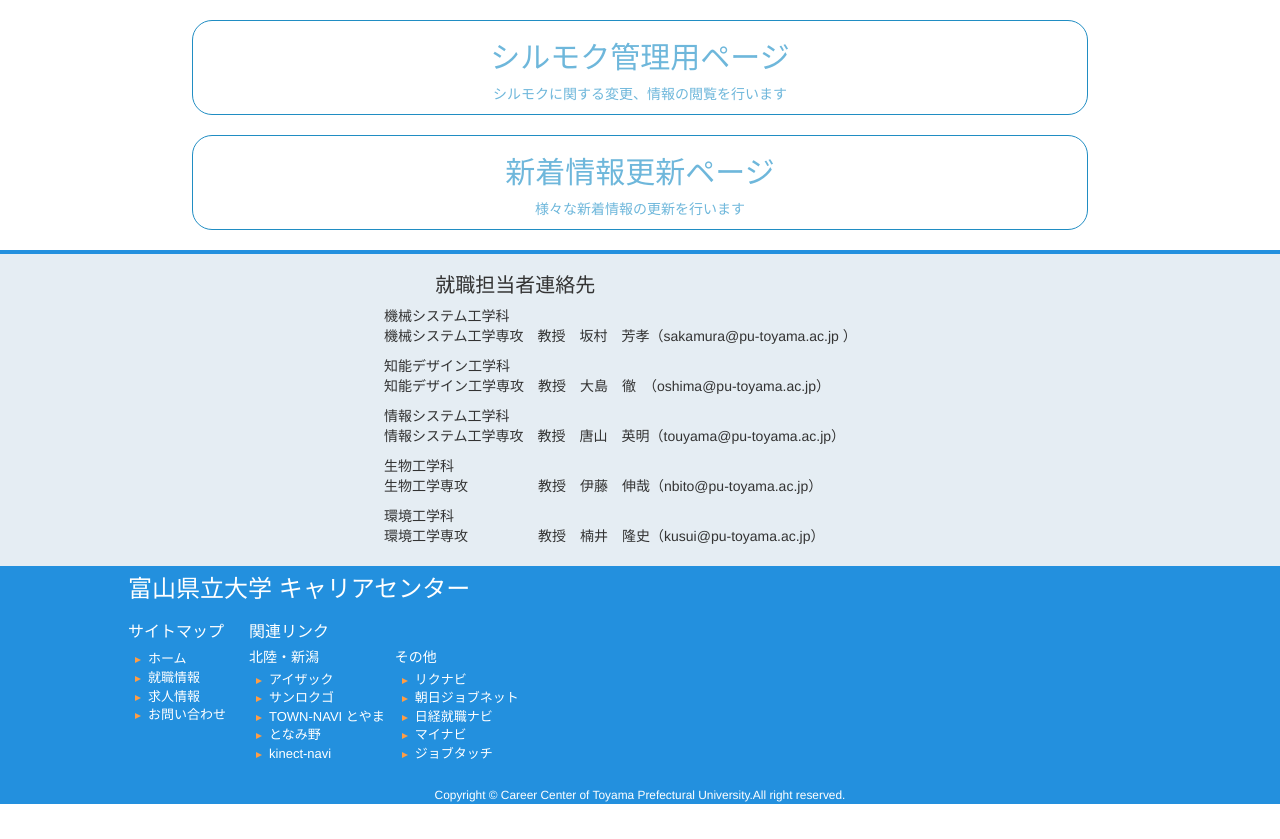
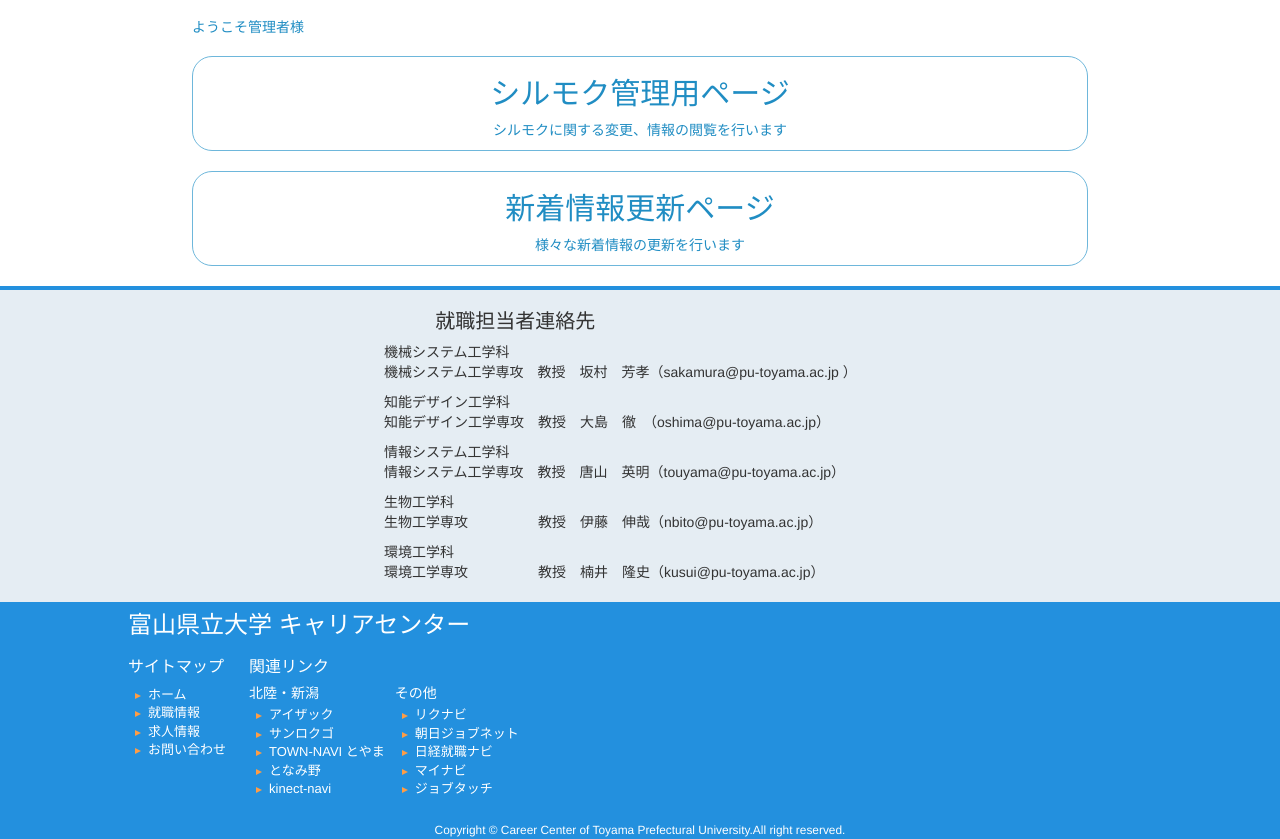
Before and after one commit to stealpattan/koakuma_ccp, a PHP site: page /manager.php in a window 1280 px wide. Shown: the part 170-1009 px from the top of the page. Before the commit the page ends 974 px from the top, so only its background shows below. Run offline with PHP 8.4, Linux system fonts and the light colour scheme.

Commit message:
manager page

```diff
--- a/ccp/css/intern.css
+++ b/ccp/css/intern.css
@@ -29,17 +29,16 @@ table#table-02 td {
 
 .manager{
   width: 70%;
-  text-align: center;
-  color: #6EB7DB;
-  border: 1px solid #208dc3;
-  border-radius: 20px;
+  color: #208dc3;
   margin:0 auto;
   margin-bottom: 20px;
 }
 
-#manager_page{
-
+.manager_contents{
+  border: 1px solid #6EB7DB;
+  border-radius: 20px;
+  text-align: center;
 }
-#manager_page a:hover{
-  background-color: black;
+.manager_contents:hover{
+  background-color: #cbe6f3;
 }
--- a/ccp/manager.php
+++ b/ccp/manager.php
@@ -17,15 +17,18 @@
 	</head>
 	<body>
 		<?php require("header.php"); ?>
-		<div id="manager_page">
+		<div class='manager'>
+			<h5>ようこそ<?php echo "管理者"; ?>様</h5>
+		</div>
+		<div class="manager_page">
 			<a href="" style='text-decoration:none'>
-				<div class='manager' width='70%' height='60px'>
+				<div class='manager manager_contents'>
 					<h2>シルモク管理用ページ</h2>
 					<p>シルモクに関する変更、情報の閲覧を行います</p>
 				</div>
 			</a>
 			<a href="" style='text-decoration:none;'>
-				<div class='manager' width='70%' height='60px'>
+				<div class='manager manager_contents'>
 					<h2>新着情報更新ページ</h2>
 					<p>様々な新着情報の更新を行います</p>
 				</div>
```
